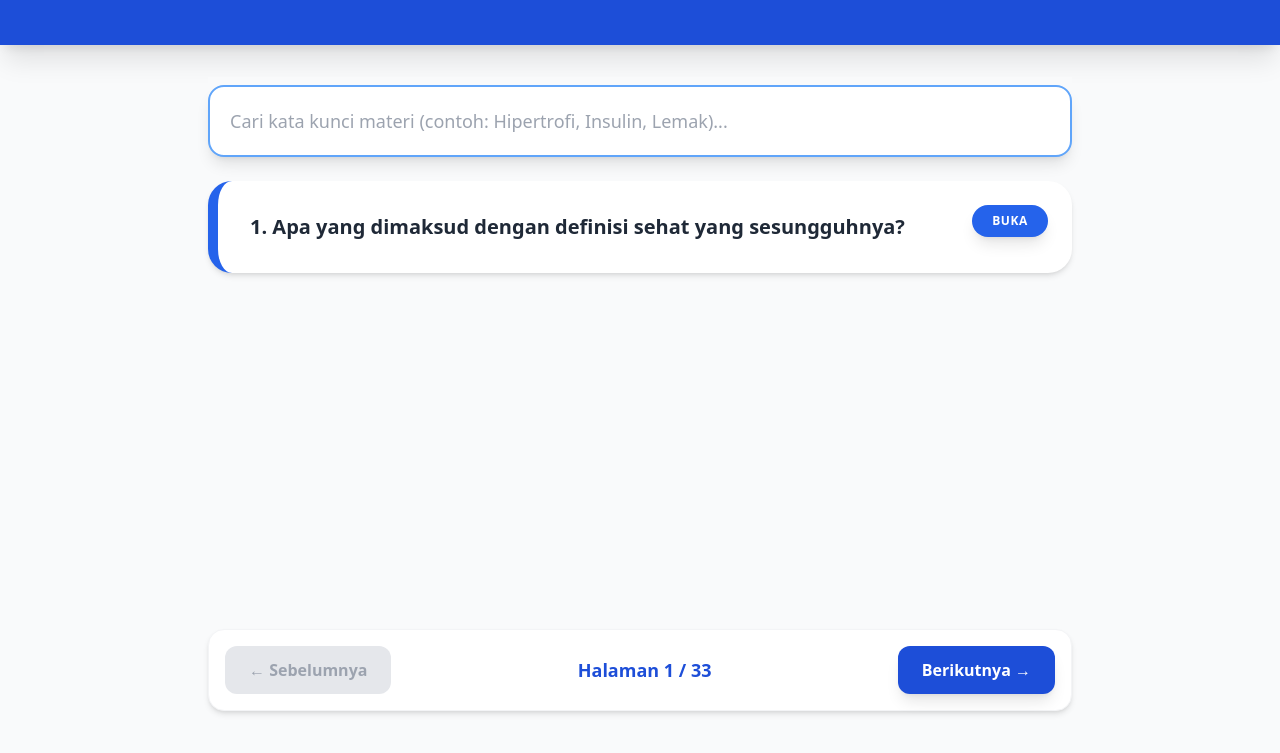
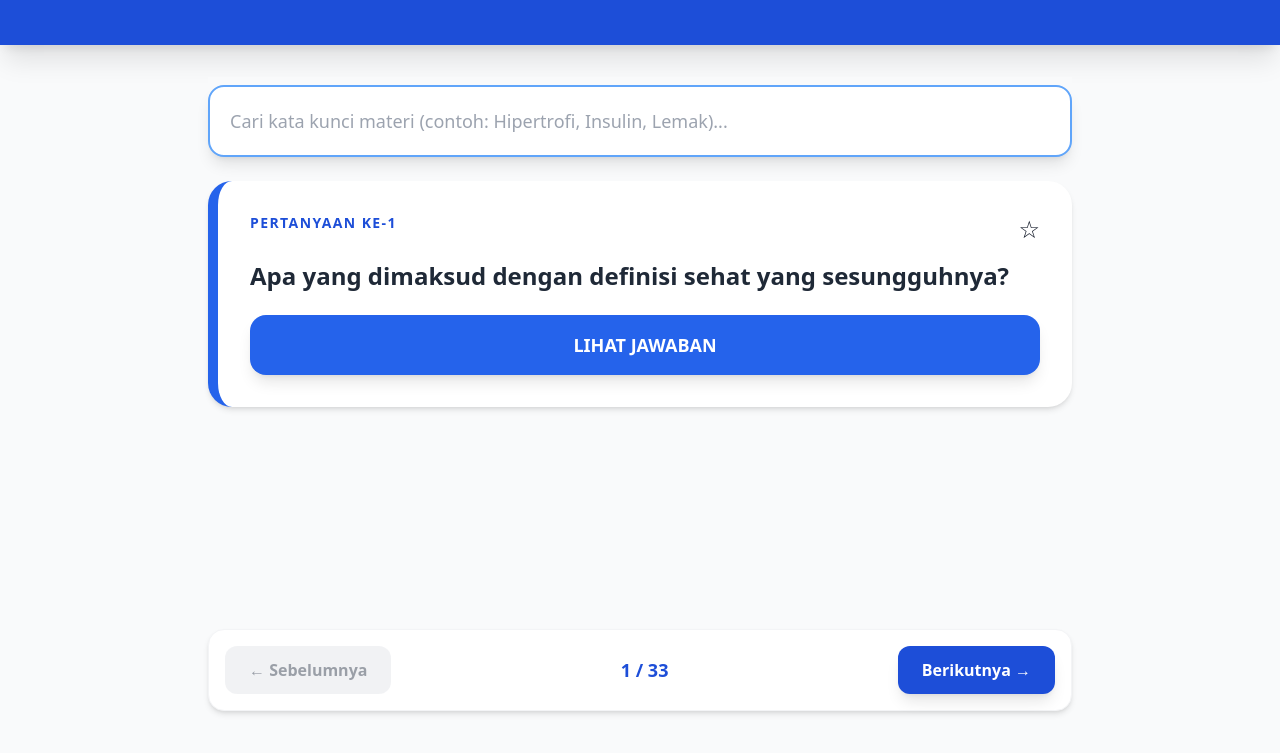
Before and after one commit to nueldp/Latihan_inti_sertifikasi, a plain HTML site: page index.html in a window 1280 px wide. Shown: the part 127-880 px from the top of the page. Drawn offline with nearby package versions, Linux system fonts and the light colour scheme.

Commit message:
Update index.html

```diff
--- a/index.html
+++ b/index.html
@@ -6,20 +6,15 @@
     <title>Database Sertifikasi Rai Fitness 2026</title>
     <script src="https://cdn.tailwindcss.com"></script>
     <style>
-        /* Menjaga format baris baru dari data JS */
         .ans-text { white-space: pre-line; }
-        /* Sticky search bar agar mudah diakses saat scroll */
         .sticky-search { position: sticky; top: 0; z-index: 50; }
-        /* Efek transisi halus */
         .fade-in { animation: fadeIn 0.3s ease-in; }
         @keyframes fadeIn { from { opacity: 0; } to { opacity: 1; } }
-        /* Warna aktif untuk tombol mode */
         .active-mode { background-color: #2563eb !important; color: white !important; border-color: #2563eb !important; }
     </style>
 </head>
 <body class="bg-gray-50 text-gray-900 min-h-screen pb-16">
 
-    <!-- Header -->
     <header class="bg-blue-700 text-white py-12 px-4 text-center shadow-xl">
         <h1 class="text-3xl md:text-4xl font-extrabold italic tracking-tight">LATIHAN INTI SERTIFIKASI RAI FITNESS 2026</h1>
         <p class="mt-3 text-blue-100 font-medium max-w-2xl mx-auto">Optimasi Persiapan Ujian: Navigasi Cerdas & Pemahaman Mendalam</p>
@@ -27,172 +22,159 @@
 
     <main class="max-w-4xl mx-auto px-4 mt-8">
 
-        <!-- Search Bar -->
         <div class="sticky-search bg-gray-50 pb-6 pt-2">
             <input type="text" id="searchInput" onkeyup="searchQuiz()"
                 placeholder="Cari kata kunci materi (contoh: Hipertrofi, Insulin, Lemak)..."
                 class="w-full p-5 rounded-2xl border-2 border-blue-400 shadow-lg focus:outline-none focus:ring-4 focus:ring-blue-100 transition-all text-lg font-medium">
         </div>
 
-        <!-- Container Pertanyaan -->
-        <div id="quiz-container" class="space-y-6 min-h-[400px]">
-            <!-- Data akan dimuat di sini oleh JavaScript -->
+        <div id="quiz-container" class="min-h-[400px]">
             <div class="flex justify-center items-center h-40">
                 <div class="animate-spin rounded-full h-12 w-12 border-b-2 border-blue-700"></div>
                 <span class="ml-3 font-bold text-blue-700">Memuat Data...</span>
             </div>
         </div>
 
-        <!-- Navigasi Halaman -->
         <div id="paginationControls" class="flex justify-between items-center mt-12 bg-white p-4 rounded-2xl shadow-md border border-gray-100">
             <button id="prevBtn" onclick="changePage(-1)"
-                class="px-6 py-3 bg-gray-100 text-gray-700 font-bold rounded-xl disabled:bg-gray-200 disabled:text-gray-400 hover:bg-gray-200 transition active:scale-95">
+                class="px-6 py-3 bg-gray-100 text-gray-700 font-bold rounded-xl disabled:bg-gray-200 disabled:opacity-50 transition active:scale-95">
                 ← Sebelumnya
             </button>
             <span id="pageIndicator" class="font-extrabold text-blue-700 text-lg"></span>
             <button id="nextBtn" onclick="changePage(1)"
-                class="px-6 py-3 bg-blue-700 text-white font-bold rounded-xl disabled:bg-gray-200 disabled:text-gray-400 hover:bg-blue-800 transition shadow-lg active:scale-95">
+                class="px-6 py-3 bg-blue-700 text-white font-bold rounded-xl disabled:bg-gray-200 disabled:opacity-50 hover:bg-blue-800 transition shadow-lg active:scale-95">
                 Berikutnya →
             </button>
         </div>
     </main>
 
-    <!-- MEMANGGIL FILE JAVASCRIPT TERPISAH -->
     <script src="soal_rai_2026.js"></script>
 
     <script>
         let currentPage = 1;
         const itemsPerPage = 1;
         let filteredQuestions = [];
-        let currentModes = {}; // Melacak pilihan mode (short/long) per ID soal
+        let currentModes = {};
+        let bookmarks = JSON.parse(localStorage.getItem('rai_bookmarks')) || [];
 
-        // Menunggu file JS eksternal termuat sepenuhnya
+        // 1. Inisialisasi awal saat data termuat
         window.addEventListener('DOMContentLoaded', () => {
             if (typeof questions !== 'undefined') {
                 filteredQuestions = [...questions];
                 renderQuiz();
+            } else {
+                console.error("Data 'questions' tidak ditemukan. Pastikan file soal_rai_2026.js sudah benar.");
             }
         });
 
+        // 2. Fungsi Render Utama
         function renderQuiz() {
             const container = document.getElementById('quiz-container');
+            const pageIndicator = document.getElementById('pageIndicator');
             container.innerHTML = '';
 
             if (filteredQuestions.length === 0) {
-                container.innerHTML = `
-                    <div class="p-12 text-center bg-white rounded-3xl shadow-inner border-2 border-dashed border-gray-200">
+                container.innerHTML = `<div class="p-12 text-center bg-white rounded-3xl shadow-inner border-2 border-dashed border-gray-200">
                     <p class="text-xl text-gray-400 font-bold">Materi tidak ditemukan.</p>
-                        <p class="text-sm text-gray-400">Coba gunakan kata kunci yang lebih umum.</p>
                 </div>`;
-                document.getElementById('paginationControls').classList.add('invisible');
+                document.getElementById('paginationControls').classList.add('hidden');
                 return;
             }
 
-            document.getElementById('paginationControls').classList.remove('invisible');
-            const start = (currentPage - 1) * itemsPerPage;
-            const end = start + itemsPerPage;
-            const paginatedItems = filteredQuestions.slice(start, end);
+            document.getElementById('paginationControls').classList.remove('hidden');
 
-            paginatedItems.forEach(item => {
-                // Default ke mode ringkas jika belum disetel
+            // Hitung item yang aktif
+            const startIndex = (currentPage - 1) * itemsPerPage;
+            const item = filteredQuestions[startIndex];
+
+            // Set mode default jika belum ada
             if (!currentModes[item.id]) currentModes[item.id] = 'short';
+            const isBookmarked = bookmarks.includes(item.id);
 
+            // Buat Elemen Kartu
             const card = document.createElement('div');
-                card.className = "fade-in bg-white p-6 md:p-8 rounded-3xl shadow-md border-l-[10px] border-blue-600 relative overflow-hidden transition-all hover:shadow-xl";
+            card.className = "fade-in bg-white p-6 md:p-8 rounded-3xl shadow-md border-l-[10px] border-blue-600 relative transition-all";
             card.innerHTML = `
-                    <div class="pr-20">
-                        <h3 class="text-xl font-bold text-gray-800 leading-snug">${item.id}. ${item.q}</h3>
+                <div class="flex justify-between items-start mb-4">
+                    <span class="text-blue-700 font-black text-sm uppercase tracking-widest">Pertanyaan Ke-${startIndex + 1}</span>
+                    <button onclick="toggleBookmark(${item.id})" class="text-2xl transition-transform active:scale-125 focus:outline-none">
+                        ${isBookmarked ? '⭐' : '☆'}
+                    </button>
                 </div>
 
-                    <button id="btn-open-${item.id}" onclick="toggleAnswer(${item.id})"
-                        class="absolute top-6 right-6 bg-blue-600 text-white px-5 py-2 rounded-full text-xs font-black uppercase tracking-wider shadow-lg hover:bg-blue-700 active:scale-90 transition-all">
-                        Buka
+                <h3 class="text-2xl font-bold text-gray-800 mb-6 leading-tight">${item.q}</h3>
+
+                <button id="btn-open-${item.id}" onclick="toggleAnswer('${item.id}')"
+                    class="w-full bg-blue-600 text-white py-4 rounded-2xl font-bold text-lg shadow-lg hover:bg-blue-700 transition-all">
+                    LIHAT JAWABAN
                 </button>
 
-                    <div id="ans-${item.id}" class="hidden mt-8 pt-6 border-t border-gray-100">
-                        <!-- Teks Konten Jawaban -->
-                        <div id="text-${item.id}" class="ans-text text-gray-700 leading-relaxed bg-blue-50 p-6 rounded-2xl font-medium text-lg border border-blue-100 mb-6">
+                <div id="ans-${item.id}" class="hidden mt-6">
+                    <div class="flex gap-2 mb-4 bg-gray-100 p-1 rounded-xl">
+                        <button class="flex-1 py-2 text-xs font-bold rounded-lg ${currentModes[item.id] === 'short' ? 'active-mode' : 'text-gray-500'}"
+                            onclick="switchMode(${item.id}, 'short')">RINGKAS</button>
+                        <button class="flex-1 py-2 text-xs font-bold rounded-lg ${currentModes[item.id] === 'long' ? 'active-mode' : 'text-gray-500'}"
+                            onclick="switchMode(${item.id}, 'long')">LENGKAP</button>
+                    </div>
+                    <div id="text-${item.id}" class="ans-text text-gray-700 leading-relaxed bg-blue-50 p-6 rounded-2xl font-medium border border-blue-100 text-lg">
                         ${currentModes[item.id] === 'short' ? item.a_short : item.a_long}
                     </div>
-
-                        <!-- Panel Kontrol Bawah (Strategis: Dekat dengan Tutup) -->
-                        <div class="flex flex-col md:flex-row justify-between items-center gap-4 bg-gray-100 p-4 rounded-2xl border border-gray-200">
-                            <div class="flex p-1 bg-white rounded-xl shadow-inner border border-gray-200">
-                                <button class="mode-btn-${item.id} px-4 py-2 text-xs font-bold rounded-lg transition-all ${currentModes[item.id] === 'short' ? 'active-mode' : 'text-gray-400'}"
-                                    onclick="switchMode(${item.id}, 'short')">Mode Ringkas</button>
-                                <button class="mode-btn-${item.id} px-4 py-2 text-xs font-bold rounded-lg transition-all ${currentModes[item.id] === 'long' ? 'active-mode' : 'text-gray-400'}"
-                                    onclick="switchMode(${item.id}, 'long')">Mode Lengkap</button>
-                            </div>
-
-                            <button onclick="toggleAnswer(${item.id})"
-                                class="w-full md:w-auto px-10 py-2 bg-red-100 text-red-700 font-extrabold rounded-xl hover:bg-red-700 hover:text-white transition-all shadow-sm">
+                    <button onclick="toggleAnswer('${item.id}')" class="w-full mt-4 py-3 text-red-600 font-bold hover:bg-red-50 rounded-xl transition-all">
                         TUTUP JAWABAN ↑
                     </button>
                 </div>
-                    </div>
             `;
             container.appendChild(card);
-            });
 
-            updatePagination();
+            // Update Navigasi
+            const totalPages = Math.ceil(filteredQuestions.length / itemsPerPage);
+            pageIndicator.innerText = `${currentPage} / ${totalPages}`;
+            document.getElementById('prevBtn').disabled = currentPage === 1;
+            document.getElementById('nextBtn').disabled = currentPage === totalPages;
         }
 
+        // 3. Fungsi Navigasi Halaman
+        function changePage(direction) {
+            currentPage += direction;
+            renderQuiz();
+            window.scrollTo({ top: 0, behavior: 'smooth' });
+        }
+
+        // 4. Fungsi Tampil/Sembunyi Jawaban
         function toggleAnswer(id) {
             const ansDiv = document.getElementById(`ans-${id}`);
             const btnOpen = document.getElementById(`btn-open-${id}`);
-            const isHidden = ansDiv.classList.contains('hidden');
-
-            if (isHidden) {
-                ansDiv.classList.remove('hidden');
-                btnOpen.classList.add('hidden');
-            } else {
-                ansDiv.classList.add('hidden');
-                btnOpen.classList.remove('hidden');
-            }
+            ansDiv.classList.toggle('hidden');
+            btnOpen.classList.toggle('hidden');
         }
 
+        // 5. Fungsi Ganti Mode Jawaban
         function switchMode(id, mode) {
             currentModes[id] = mode;
-            const item = questions.find(q => q.id === id);
-            const textDiv = document.getElementById(`text-${id}`);
-
-            // Perbarui Teks
-            textDiv.innerText = (mode === 'short') ? item.a_short : item.a_long;
-
-            // Perbarui Visual Tombol
-            const btns = document.querySelectorAll(`.mode-btn-${id}`);
-            btns.forEach(btn => btn.classList.remove('active-mode', 'text-gray-400'));
-
-            if (mode === 'short') {
-                btns[0].classList.add('active-mode');
-                btns[1].classList.add('text-gray-400');
-            } else {
-                btns[1].classList.add('active-mode');
-                btns[0].classList.add('text-gray-400');
-            }
+            renderQuiz();
         }
 
+        // 6. Fungsi Pencarian
         function searchQuiz() {
             const term = document.getElementById('searchInput').value.toLowerCase();
             filteredQuestions = questions.filter(item =>
                 item.q.toLowerCase().includes(term) ||
                 item.a_long.toLowerCase().includes(term)
             );
-            currentPage = 1;
+            currentPage = 1; // Reset ke halaman pertama saat mencari
             renderQuiz();
         }
 
-        function changePage(direction) {
-            currentPage += direction;
-            window.scrollTo({ top: 0, behavior: 'smooth' });
+        // 7. Fungsi Bookmark Strategis
+        function toggleBookmark(id) {
+            const index = bookmarks.indexOf(id);
+            if (index > -1) {
+                bookmarks.splice(index, 1);
+            } else {
+                bookmarks.push(id);
+            }
+            localStorage.setItem('rai_bookmarks', JSON.stringify(bookmarks));
             renderQuiz();
-        }
-
-        function updatePagination() {
-            const totalPages = Math.ceil(filteredQuestions.length / itemsPerPage);
-            document.getElementById('pageIndicator').innerText = `Halaman ${currentPage} / ${totalPages || 1}`;
-            document.getElementById('prevBtn').disabled = currentPage === 1;
-            document.getElementById('nextBtn').disabled = currentPage === totalPages || totalPages === 0;
         }
     </script>
 </body>
```
Lines whose indentation alone changed are shown as unchanged.
